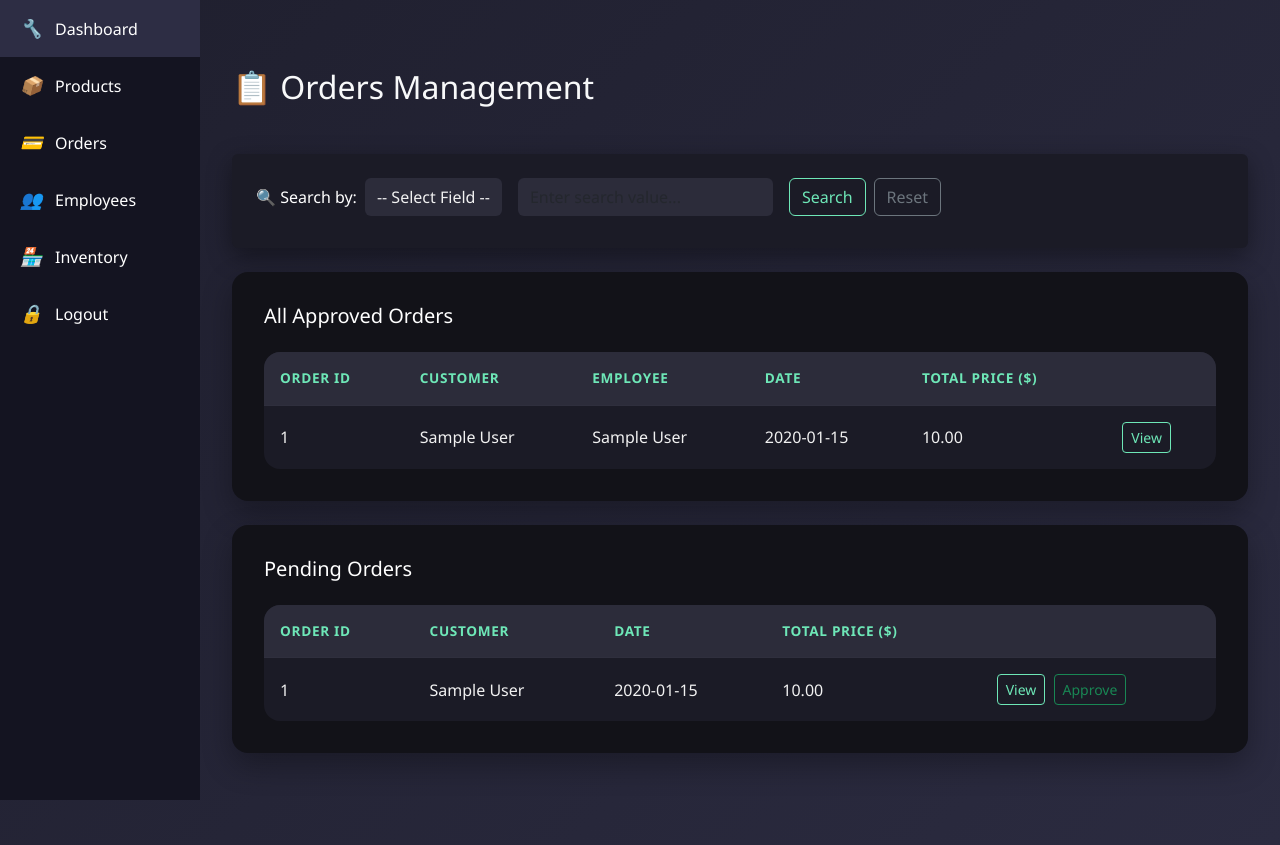
After one commit to Jamil-Habash/Electronic_Store_Website, a Flask app: template website/templates/orders.html in a window 1280 px wide. The commit adds this page. Run offline with Flask 3, Linux system fonts and the light colour scheme; the template is opened without the code that fills it: values that come from a table or form of the project are taken from there, others are empty; tables that the repository leaves empty hold one stand-in row (values such as "Sample post"); some libraries are stand-ins or nearby versions.

Commit message:
full order option with the full abilty of working about infotmation in a thr present

```diff
--- a/website/__init__.py
+++ b/website/__init__.py
@@ -8,7 +8,7 @@ db = SQLAlchemy()
 def create_app():
     app = Flask(__name__)
     app.config['SECRET_KEY'] = '1234Abd'
-    app.config['SQLALCHEMY_DATABASE_URI'] = 'mysql+pymysql://root:AbdallahK123@localhost/electronic_store'
+    app.config['SQLALCHEMY_DATABASE_URI'] = 'mysql+pymysql://root:root123@localhost/electronic_store'
     db.init_app(app)
 
     from .views import views
--- a/website/templates/baseControl.html
+++ b/website/templates/baseControl.html
@@ -6,6 +6,7 @@
     <link rel="icon" href="{{ url_for('static', filename='Logo.png') }}" type="image/x-icon">
     <title>{% block title %}ElectroMart Dashboard{% endblock %}</title>
     <link rel="stylesheet" href="https://stackpath.bootstrapcdn.com/bootstrap/4.4.1/css/bootstrap.min.css" />
+    <link href="https://cdn.jsdelivr.net/npm/bootstrap@5.3.0/dist/css/bootstrap.min.css" rel="stylesheet">
     <style>
         body {
             margin: 0;
@@ -77,11 +78,9 @@
 <div class="sidebar">
     <a href="/dashboard"><i>🔧</i><span>Dashboard</span></a>
     <a href="#"><i>📦</i><span>Products</span></a>
-    <a href="#"><i>💳</i><span>Orders</span></a>
+    <a href="/orders"><i>💳</i><span>Orders</span></a>
     <a href="#"><i>👥</i><span>Employees</span></a>
     <a href="#"><i>🏪</i><span>Inventory</span></a>
-    <a href="#"><i>📚</i><span>Catalog</span></a>
-    <a href="#"><i>📊</i><span>Reports</span></a>
     <a href="/logout"><i>🔒</i><span>Logout</span></a>
 </div>
 
@@ -90,6 +89,6 @@
     {% block content %}
     {% endblock %}
 </div>
-
+<script src="https://cdn.jsdelivr.net/npm/bootstrap@5.3.0/dist/js/bootstrap.bundle.min.js"></script>
 </body>
 </html>
--- /dev/null
+++ b/website/templates/orders.html
@@ -0,0 +1,277 @@
+{% extends "baseControl.html" %}
+{% block title %}Orders{% endblock %}
+{% block content %}
+
+<style>
+    :root {
+        --bg-dark: #121218;
+        --bg-elevated: #1b1b26;
+        --text-main: #f1f1f1;
+        --text-muted: #a1a1aa;
+        --accent: #6ee7b7;
+    }
+
+    .modern-table-container {
+        background-color: var(--bg-dark);
+        padding: 2rem;
+        border-radius: 1rem;
+        box-shadow: 0 12px 30px rgba(0, 0, 0, 0.3);
+    }
+
+    .modern-table {
+        border-collapse: collapse;
+        width: 100%;
+        color: var(--text-main);
+        background-color: var(--bg-elevated);
+        border-radius: 1rem;
+        overflow: hidden;
+    }
+
+    .modern-table th {
+        background-color: #2c2c3a;
+        color: var(--accent);
+        font-weight: 600;
+        padding: 1rem;
+        text-transform: uppercase;
+        font-size: 0.85rem;
+        letter-spacing: 0.05em;
+    }
+
+    .modern-table td {
+        padding: 1rem;
+        border-top: 1px solid #2f2f3d;
+        color: var(--text-main);
+    }
+
+    .modern-table tbody tr {
+        transition: background-color 0.2s ease;
+        cursor: pointer;
+    }
+
+    .modern-table tbody tr:hover {
+        background-color: #242432;
+    }
+
+    .modal-content {
+        background-color: var(--bg-elevated);
+        border: 1px solid #3c3c5a;
+        color: var(--text-main);
+        border-radius: 1rem;
+        box-shadow: 0 8px 30px rgba(0, 0, 0, 0.6);
+    }
+
+    .modal-header, .modal-footer {
+        border: none;
+    }
+
+    .btn-outline-light {
+        border-color: var(--accent);
+        color: var(--accent);
+    }
+
+    .btn-outline-light:hover {
+        background-color: var(--accent);
+        color: var(--bg-dark);
+    }
+
+</style>
+
+<div class="container py-5">
+    <h2 class="text-light mb-5">📋 Orders Management</h2>
+    <!-- Search Bar -->
+<form class="form-inline mb-4 p-4 rounded" method="GET" action="/orders" style="background-color: var(--bg-elevated); box-shadow: 0 8px 24px rgba(0,0,0,0.4); border-radius: 1rem;">
+                <div class="form-group mr-3 mb-2">
+                    <label for="field" class="form-label text-white mr-2">🔍 Search by:</label>
+                    <select class="form-control" id="field" name="field" required
+                            style="background-color: #2c2c3a; color: var(--text-main); border: none;">
+                        <option value="">-- Select Field --</option>
+                        <option value="Order_ID">Order ID</option>
+                        <option value="Customer_ID">Customer ID</option>
+                        <option value="Employee_ID">Employee ID</option>
+                        <option value="Total_Price">Total Price</option>
+                        <option value="Date_Of_Order">Date Of Order</option>
+                    </select>
+                </div>
+
+                <div class="form-group mr-3 mb-2">
+                    <input type="text" class="form-control" name="value" placeholder="Enter search value..." required
+                           style="background-color: #2c2c3a; color: var(--text-main); border: none;">
+                </div>
+
+                <button type="submit" class="btn btn-outline-light mb-2 mr-2">Search</button>
+                <a href="/orders" class="btn btn-outline-secondary mb-2">Reset</a>
+    </form>
+    {% set approved_orders = orders | selectattr('Employee_ID') | list %}
+    <!-- Approved Orders Table -->
+    {% if approved_orders %}
+    <div class="modern-table-container mb-4">
+        <h5 class="text-white mb-4">All Approved Orders</h5>
+        <div class="table-responsive">
+            <table class="modern-table">
+                <thead>
+                    <tr>
+                        <th>Order ID</th>
+                        <th>Customer</th>
+                        <th>Employee</th>
+                        <th>Date</th>
+                        <th>Total Price ($)</th>
+                        <th></th>
+                    </tr>
+                </thead>
+                <tbody>
+                    {% for order in approved_orders %}
+                    <tr>
+                        <td>{{ order.Order_ID }}</td>
+                        <td>{{ order.customer.Full_Name if order.customer else 'N/A' }}</td>
+                        <td>{{ order.employee.Emp_Name if order.employee else 'N/A' }}</td>
+                        <td>{{ order.Date_Of_Order.strftime('%Y-%m-%d') if order.Date_Of_Order else 'N/A' }}</td>
+                        <td>{{ "%.2f"|format(order.Total_Price or 0) }}</td>
+                        <td>
+                            <button type="button" class="btn btn-sm btn-outline-light" data-bs-toggle="modal" data-bs-target="#orderModal{{ order.Order_ID }}">View</button>
+                        </td>
+                    </tr>
+                    {% endfor %}
+                </tbody>
+            </table>
+        </div>
+    </div>
+    {% else %}
+    <div class="card bg-secondary text-white shadow mb-4">
+        <div class="card-body text-center">
+            <h5 class="card-title">No Approved Orders Found</h5>
+            <p>There are currently no approved orders to display.</p>
+        </div>
+    </div>
+    {% endif %}
+
+    <!-- Pending Orders Table -->
+    {% if pending_orders %}
+    <div class="modern-table-container mb-4">
+        <h5 class="text-white mb-4">Pending Orders</h5>
+        <div class="table-responsive">
+            <table class="modern-table">
+                <thead>
+                    <tr>
+                        <th>Order ID</th>
+                        <th>Customer</th>
+                        <th>Date</th>
+                        <th>Total Price ($)</th>
+                        <th></th>
+                    </tr>
+                </thead>
+                <tbody>
+                    {% for order in pending_orders %}
+                    <tr>
+                        <td>{{ order.Order_ID }}</td>
+                        <td>{{ order.customer.Full_Name if order.customer else 'N/A' }}</td>
+                        <td>{{ order.Date_Of_Order.strftime('%Y-%m-%d') if order.Date_Of_Order else 'N/A' }}</td>
+                        <td>{{ "%.2f"|format(order.Total_Price or 0) }}</td>
+                        <td>
+                            <button type="button" class="btn btn-sm btn-outline-light" data-bs-toggle="modal" data-bs-target="#orderModal{{ order.Order_ID }}">View</button>
+                            <form action="{{ url_for('control.approve_order', order_id=order.Order_ID) }}" method="post" class="d-inline ms-1">
+                                <button type="submit" class="btn btn-sm btn-outline-success">Approve</button>
+                            </form>
+                        </td>
+                    </tr>
+                    {% endfor %}
+                </tbody>
+            </table>
+        </div>
+    </div>
+    {% else %}
+    <div class="card bg-secondary text-white shadow mb-4">
+        <div class="card-body text-center">
+            <h5 class="card-title">No Pending Orders</h5>
+            <p>There are currently no pending orders.</p>
+        </div>
+    </div>
+    {% endif %}
+
+    <!-- Modals-->
+    {% for order in orders %}
+    <div class="modal fade" id="orderModal{{ order.Order_ID }}" tabindex="-1" aria-labelledby="orderModalLabel{{ order.Order_ID }}" aria-hidden="true">
+      <div class="modal-dialog modal-lg modal-dialog-centered">
+        <div class="modal-content">
+          <div class="modal-header">
+            <h5 class="modal-title" id="orderModalLabel{{ order.Order_ID }}">Order Details</h5>
+            <button type="button" class="btn-close btn-close-white" data-bs-dismiss="modal" aria-label="Close"></button>
+          </div>
+          <div class="modal-body">
+            <p><strong>Customer:</strong> {{ order.customer.Full_Name if order.customer else 'N/A' }}</p>
+            <p><strong>Employee:</strong> {{ order.employee.Emp_Name if order.employee else 'N/A' }}</p>
+            <p><strong>Date of Order:</strong> {{ order.Date_Of_Order.strftime('%Y-%m-%d') if order.Date_Of_Order else 'N/A' }}</p>
+            <hr>
+            <table class="modern-table table-sm">
+              <thead>
+                <tr>
+                  <th>Product</th>
+                  <th>Quantity</th>
+                  <th>Discount (%)</th>
+                </tr>
+              </thead>
+              <tbody>
+                {% for detail in order.order_details %}
+                <tr>
+                  <td>{{ detail.product.model.Model_Name if detail.product else 'Unknown Product' }}</td>
+                  <td>{{ detail.quantity }}</td>
+                  <td>{{ "%.2f"|format(detail.Discount) if detail.Discount else "0.00" }}</td>
+                </tr>
+                {% else %}
+                <tr><td colspan="3" class="text-center">No order details found</td></tr>
+                {% endfor %}
+              </tbody>
+            </table>
+            <p><strong>Total Price:</strong> ${{ "%.2f"|format(order.Total_Price or 0) }}</p>
+          </div>
+          <div class="modal-footer">
+            <button type="button" class="btn btn-secondary" data-bs-dismiss="modal">Close</button>
+          </div>
+        </div>
+      </div>
+    </div>
+    {% endfor %}
+    <!-- Modals for each pending order -->
+    {% for order in pending_orders %}
+    <div class="modal fade" id="orderModal{{ order.Order_ID }}" tabindex="-1" aria-labelledby="orderModalLabel{{ order.Order_ID }}" aria-hidden="true">
+      <div class="modal-dialog modal-lg modal-dialog-centered">
+        <div class="modal-content">
+          <div class="modal-header">
+            <h5 class="modal-title" id="orderModalLabel{{ order.Order_ID }}">Pending Order Details</h5>
+            <button type="button" class="btn-close btn-close-white" data-bs-dismiss="modal" aria-label="Close"></button>
+          </div>
+          <div class="modal-body">
+            <p><strong>Customer:</strong> {{ order.customer.Full_Name if order.customer else 'N/A' }}</p>
+            <p><strong>Date of Order:</strong> {{ order.Date_Of_Order.strftime('%Y-%m-%d') if order.Date_Of_Order else 'N/A' }}</p>
+            <hr>
+            <table class="modern-table">
+              <thead>
+                <tr>
+                  <th>Product</th>
+                  <th>Quantity</th>
+                  <th>Discount (%)</th>
+                </tr>
+              </thead>
+              <tbody>
+                {% for detail in order.order_details %}
+                <tr>
+                  <td>{{ detail.product.model.Model_Name if detail.product else 'Unknown Product' }}</td>
+                  <td>{{ detail.quantity }}</td>
+                  <td>{{ "%.2f"|format(detail.Discount) if detail.Discount else "0.00" }}</td>
+                </tr>
+                {% else %}
+                <tr><td colspan="3" class="text-center">No order details found</td></tr>
+                {% endfor %}
+              </tbody>
+            </table>
+            <p class="mt-3"><strong>Total Price:</strong> ${{ "%.2f"|format(order.Total_Price or 0) }}</p>
+          </div>
+          <div class="modal-footer">
+            <button type="button" class="btn btn-secondary" data-bs-dismiss="modal">Close</button>
+          </div>
+        </div>
+      </div>
+    </div>
+    {% endfor %}
+</div>
+
+{% endblock %}
--- a/website/views.py
+++ b/website/views.py
@@ -33,9 +33,7 @@ def home():
 def products():
     search_query = request.args.get('search', '')
     if search_query:
-        products = Product.query.join(Product.model).filter(
-            Model.Model_Name.ilike(f"%{search_query}%")
-        ).all()
+        products = Product.query.join(Product.model).filter(Model.Model_Name.ilike(f"%{search_query}%")).all()
     else:
         products = Product.query.all()
     return render_template('products.html', products=products, user=current_user)
```
Also changed, not shown: website/control.py (+56 -1 lines), website/templates/products.html (+8 -2 lines).
